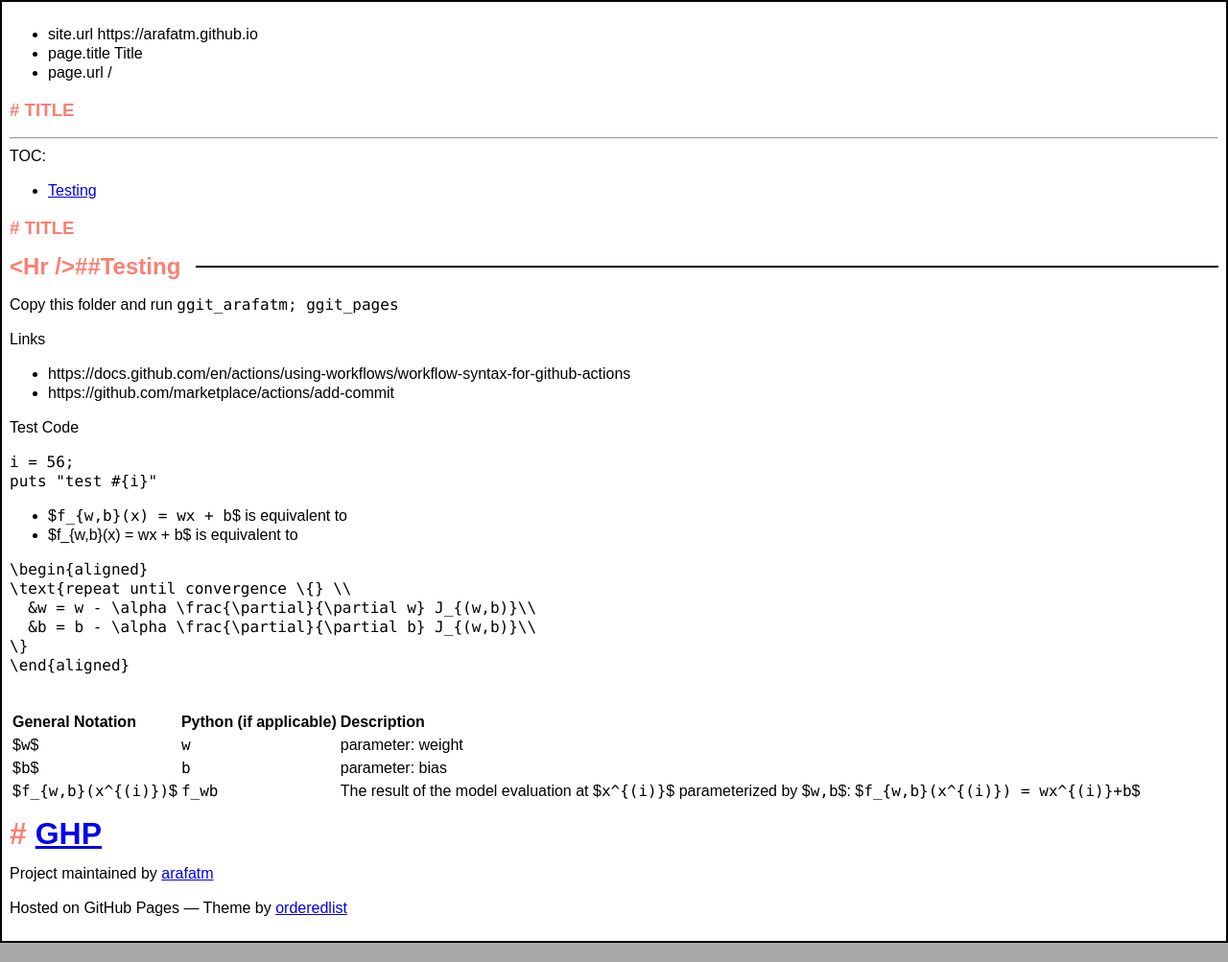
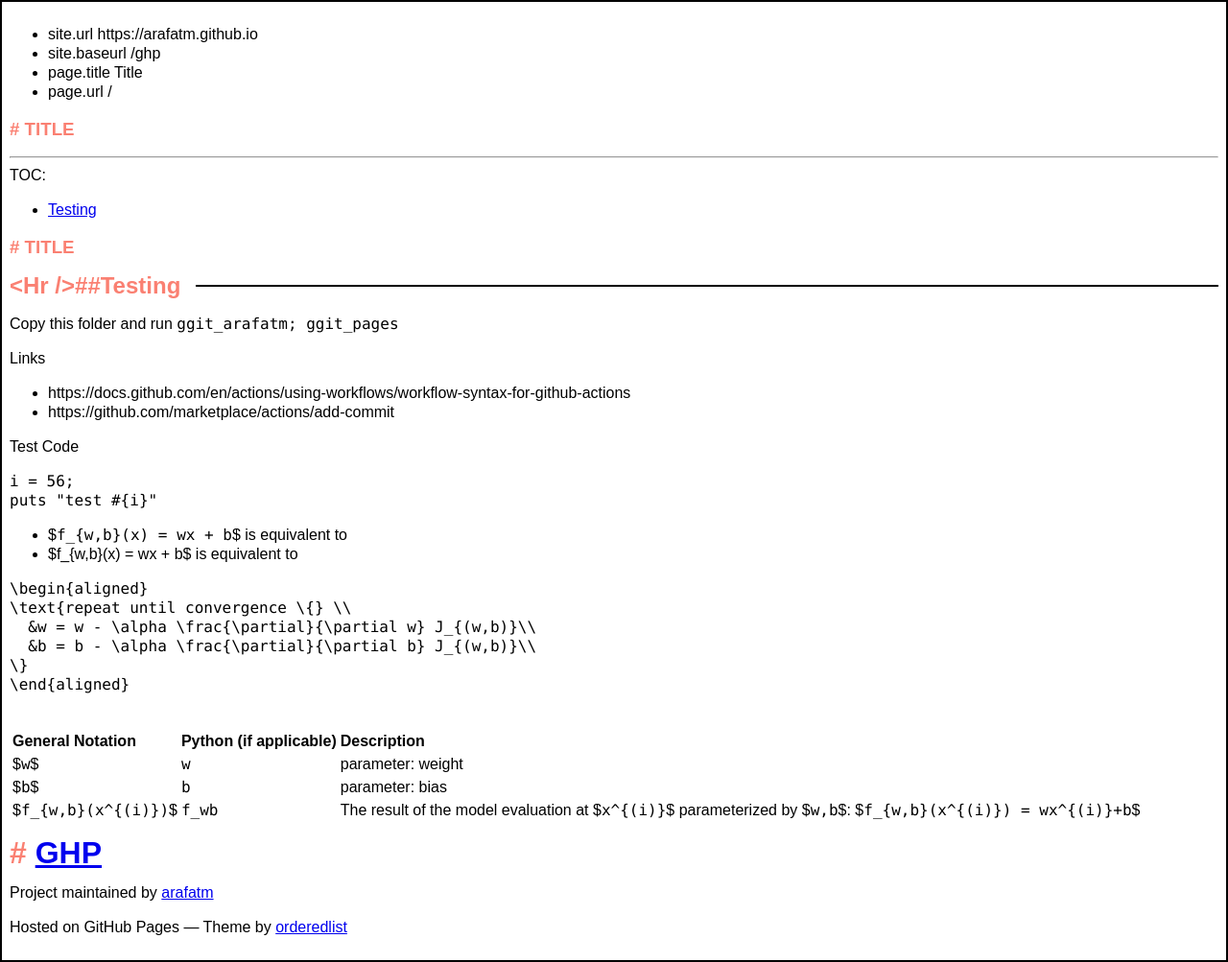
Before and after one commit to arafatm/ghp, a Jekyll site: the page built from readme.md, in a window 1280 px wide. Shown: the whole page at 96% size. Built offline with Jekyll 4.4.1, drawn with Linux system fonts in a browser that asks for light colours; nearby versions of some CDN libraries; our own code applies the rules of GitHub Pages for plain Markdown files.

Commit message:
_layouts

```diff
--- a/_layouts/default.html
+++ b/_layouts/default.html
@@ -13,6 +13,7 @@
   <body>
     <ul>
       <li>site.url {{ site.url }}
+      <li>site.baseurl {{ site.baseurl }}
       <li>page.title {{ page.title }}
       <li>page.url {{ page.url}}
     </ul>
```
